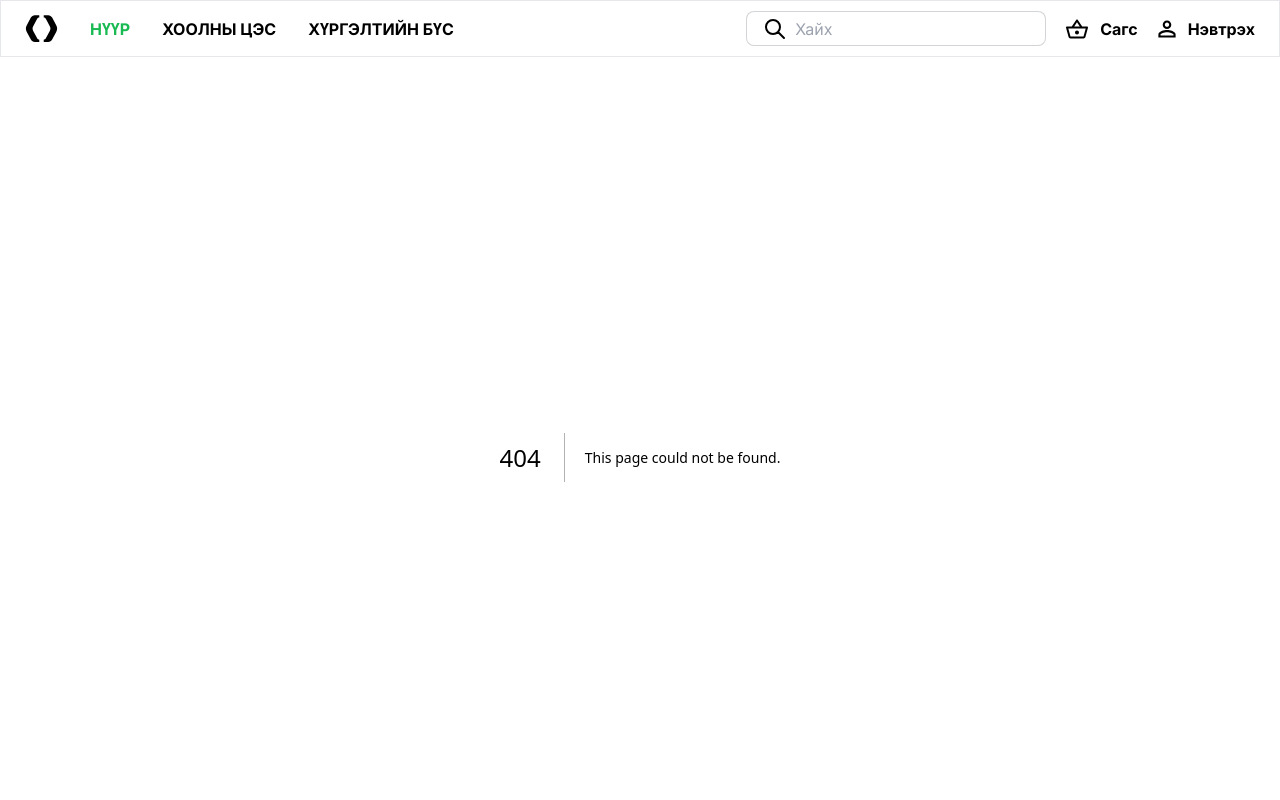
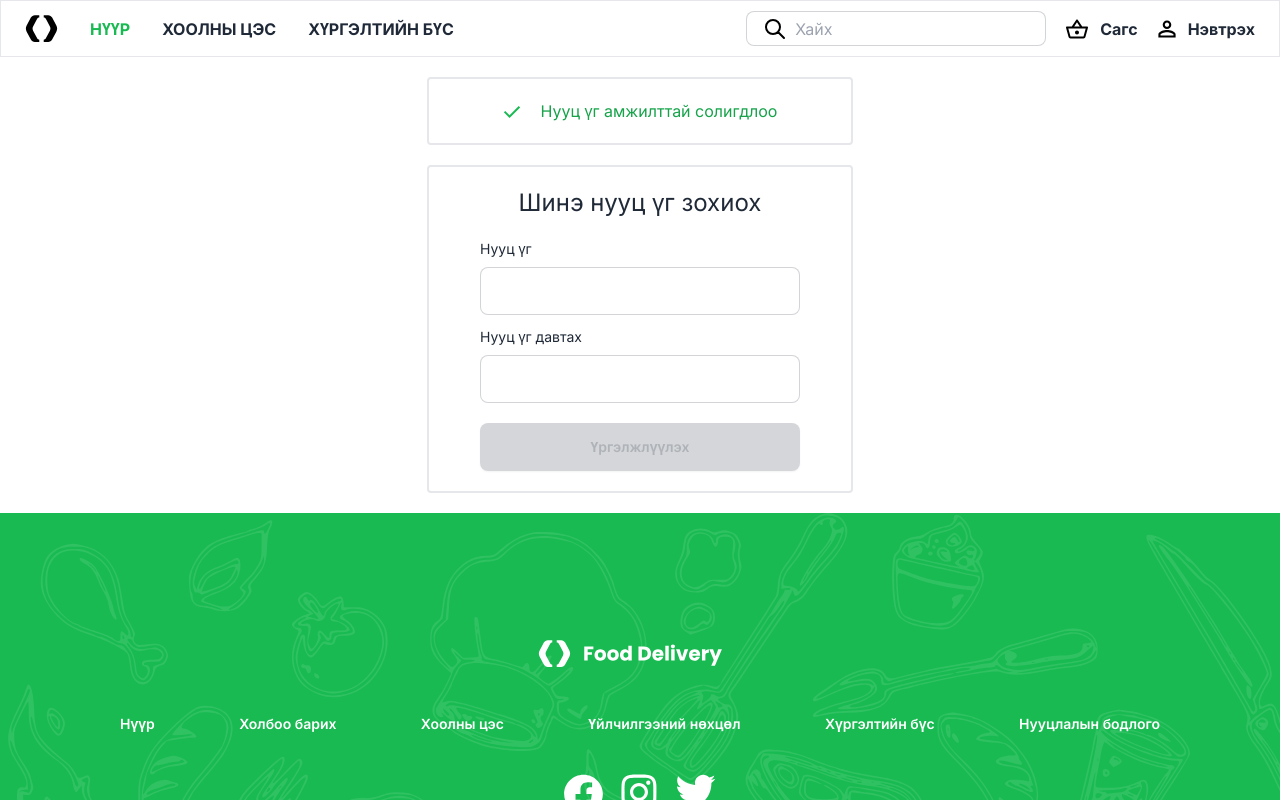
Before and after one commit to derrick-munkhbat/food-delivery-team7, a Next.js app in the folder ui/: page /reset-pass/otp/new-pass in a window 1280 px wide. Before the commit this address had no page. Shown: the top 800 px of the page. Built offline with nearby package versions, Linux system fonts and the light colour scheme.

Commit message:
reset password by email, code, new password
reset password by email, code, new password layout created and all the locations are fixed to layout

```diff
--- /dev/null
+++ b/ui/public/Icons/CheckIcon.tsx
@@ -0,0 +1,8 @@
+export function CheckIcon() {
+    return (
+        <svg width="18" height="13" viewBox="0 0 18 13" fill="none" xmlns="http://www.w3.org/2000/svg">
+        <path d="M6.5501 13.0001L0.850098 7.3001L2.2751 5.8751L6.5501 10.1501L15.7251 0.975098L17.1501 2.4001L6.5501 13.0001Z" fill="#18BA51"/>
+        </svg>
+
+    );
+  }
--- /dev/null
+++ b/ui/src/app/reset-pass/otp/new-pass/page.tsx
@@ -0,0 +1,31 @@
+import { CheckIcon } from "../../../../../public/Icons/CheckIcon"
+
+
+export default function PassResetByNewPass (){
+
+    return (
+        <>
+        <div className="flex gap-5 border-2 rounded mt-5 mb-5 justify-center items-center mx-auto w-2/6 p-5">
+            <CheckIcon/>
+            <h1 className="text-green-600">Нууц үг амжилттай солигдлоо</h1>
+        </div>
+
+        <div className="flex flex-col gap-5 border-2 rounded mt-5 mb-5 justify-center items-center mx-auto w-2/6 p-5">
+            <h1 className="text-2xl">Шинэ нууц үг зохиох </h1>
+            <div className="flex flex-col w-full max-w-xs gap-3">
+                <div className="flex flex-col gap-2">
+                    <p className="text-sm">Нууц үг</p>
+                    <input className="input input-bordered w-full max-w-xs" type="password" placeholder="" />
+                </div>
+
+                <div className="flex flex-col gap-2">
+                    <p className="text-sm">Нууц үг давтах </p>
+                    <input className="input input-bordered w-full max-w-xs" type="password" placeholder="" />
+                </div>
+            </div>
+            <button className="btn btn-disabled w-full max-w-xs" role="button" aria-disabled="true">Үргэлжлүүлэх</button>
+        </div>
+        </>
+    )
+
+}
--- /dev/null
+++ b/ui/src/app/reset-pass/otp/page.tsx
@@ -0,0 +1,18 @@
+export default function PassResetByCode (){
+
+    return (
+        <div className="flex flex-col gap-5 border-2 rounded mt-5 mb-5 justify-center items-center mx-auto w-2/6 p-5">
+            <h1 className="text-2xl">Нууц үг сэргээх</h1>
+            <div className="flex flex-col w-full max-w-xs gap-3">
+                <div>
+                    <p className="text-sm">Таны <span className="text-green-600">example@pinecone.mn</span> хаяг руу сэргээх код илгээх болно. </p>
+                </div>
+                <div className="flex flex-col gap-2">
+                    <p className="text-sm">Нууц үг сэргээх код</p>
+                    <input className="input input-bordered w-full max-w-xs" type="password" placeholder="" />
+                </div>
+            </div>
+            <button className="btn btn-disabled w-full max-w-xs" role="button" aria-disabled="true">Үргэлжлүүлэх</button>
+        </div>
+    )
+}
--- a/ui/src/pages/passResetByEmail.tsx
+++ b/ui/src/app/reset-pass/page.tsx
@@ -1,11 +1,7 @@
-import { Header } from "@/components/Header";
-import { Footer } from "@/components/Footer";
 
 export default function PassResetByEmail (){
 
     return (
-        <div>
-            <Header/>
             <div className="flex flex-col gap-5 border-2 rounded mt-5 mb-5 justify-center items-center mx-auto w-2/6 p-5">
                 <h1 className="text-2xl">Нууц үг сэргээх</h1>
                 <div className="w-full max-w-xs flex flex-col gap-2">
@@ -14,7 +10,5 @@ export default function PassResetByEmail (){
                 </div>
                 <button className="btn btn-disabled w-full max-w-xs" role="button" aria-disabled="true">Үргэлжлүүлэх</button>
             </div>
-            <Footer/>
-        </div>
     )
 }
--- a/ui/src/pages/index.tsx
+++ /dev/null
@@ -1,12 +0,0 @@
-
-import { Login } from "@/components/Login";
-import { SignUp } from "@/components/SignUp";
-import { Sign } from "crypto";
-
-export default function Home() {
-  return (
-    <div className="">
-
-    </div>
-  );
-}
--- a/ui/src/pages/passResetByCode.tsx
+++ /dev/null
@@ -1,25 +0,0 @@
-import { Header } from "@/components/Header";
-import { Footer } from "@/components/Footer";
-
-export default function PassResetByCode (){
-
-    return (
-        <div>
-            <Header/>
-            <div className="flex flex-col gap-5 border-2 rounded mt-5 mb-5 justify-center items-center mx-auto w-2/6 p-5">
-                <h1 className="text-2xl">Нууц үг сэргээх</h1>
-                <div className="flex flex-col w-full max-w-xs gap-3">
-                    <div>
-                        <p>Таны example@pinecone.mn хаяг руу сэргээх код илгээх болно. </p>
-                    </div>
-                    <div className="flex flex-col gap-2">
-                        <p className="text-sm">Нууц үг сэргээх код</p>
-                        <input className="input input-bordered w-full max-w-xs" type="password" placeholder="" />
-                    </div>
-                </div>
-                <button className="btn btn-disabled w-full max-w-xs" role="button" aria-disabled="true">Үргэлжлүүлэх</button>
-            </div>
-            <Footer/>
-        </div>
-    )
-}
--- a/ui/src/pages/passResetByPass.tsx
+++ /dev/null
@@ -1,10 +0,0 @@
-
-
-export default function PassResetByNewPass (){
-
-    return (
-        <div>
-           create new password
-        </div>
-    )
-}
```
Also changed, not shown: 1 other file (tests, documents, lock files or other folders).
